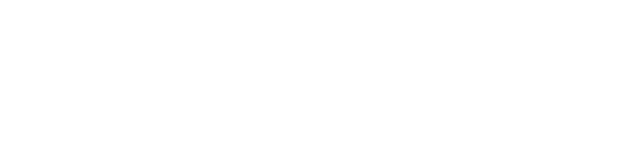
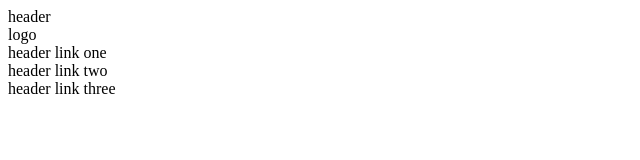
Before and after one commit to billphaml/landing-page, a plain HTML site: page index.html in a window 1280 px wide. Shown: the whole page, without its empty margins (0-640 px from the left). Drawn offline with Linux system fonts and the light colour scheme.

Commit message:
Added header html

```diff
--- a/index.html
+++ b/index.html
@@ -7,6 +7,14 @@
     </head>
 
     <body>
-
+        <header>
+            <div>header</div>
+            <div>logo</div>
+            <div>
+                <div>header link one</div>
+                <div>header link two</div>
+                <div>header link three</div>
+            </div>
+        </header>
     </body>
 </html>
```
